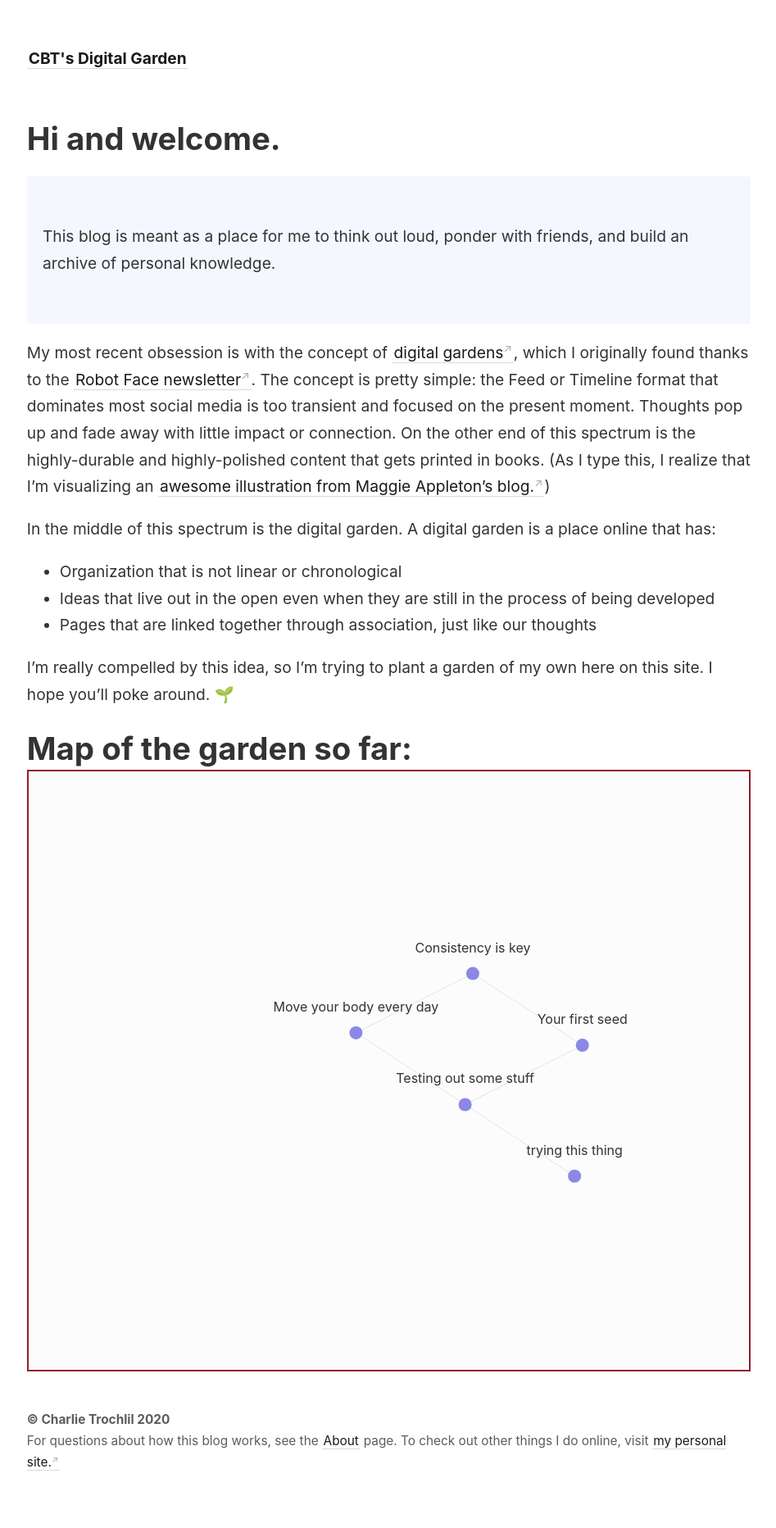
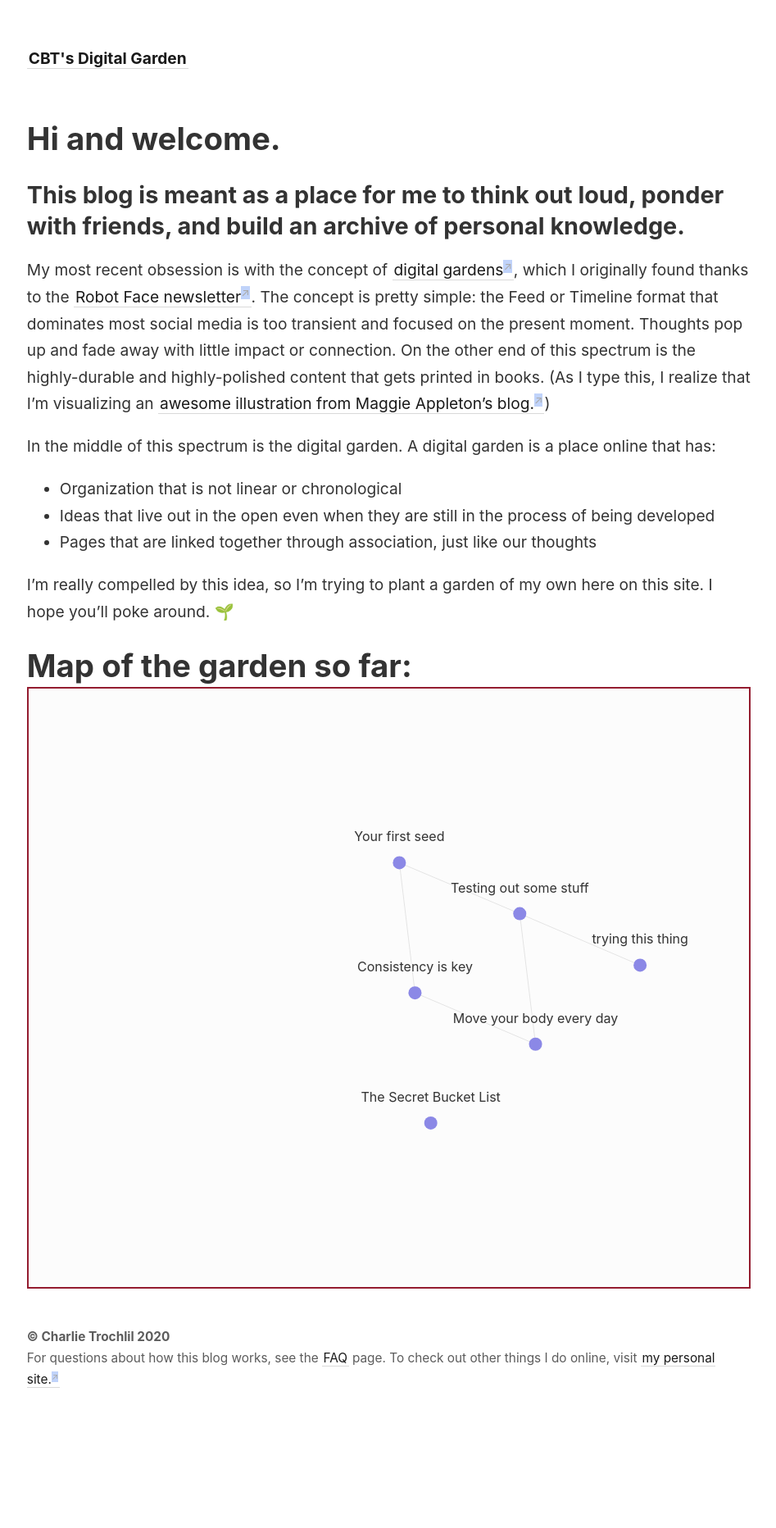
Before and after one commit to rhymeswithvocal/digital-garden, a Jekyll site: the page built from _pages/index.md, in a window 1280 px wide. Shown: the whole page at 82% size, without its empty margins (44-991 px from the left). Built offline with Jekyll 4.4.1, drawn with Linux system fonts in a browser that asks for light colours; after the commit the page ends 1763 px from its top, so only the background shows below that.

Commit message:
fixed location of a note, edited the styles a bit, changed index page

```diff
--- a/_includes/footer.html
+++ b/_includes/footer.html
@@ -1,3 +1,3 @@
 <b>© Charlie Trochlil 2020</b>
 <br>
- For questions about how this blog works, see the <a class="internal-link" href="/about">About</a> page. To check out other things I do online, visit <a class="external-link" href="https://charlietrochlil.com">my personal site.</a>
+ For questions about how this blog works, see the <a class="internal-link" href="/faq">FAQ</a> page. To check out other things I do online, visit <a class="external-link" href="https://charlietrochlil.com">my personal site.</a>
--- a/_pages/index.md
+++ b/_pages/index.md
@@ -7,9 +7,7 @@ permalink: /
 
 # Hi and welcome.
 
-<p style="padding: 3em 1em; background: #f5f7ff; border-radius: 4px;">
-  This blog is meant as a place for me to think out loud, ponder with friends, and build an archive of personal knowledge.
-</p>
+## This blog is meant as a place for me to think out loud, ponder with friends, and build an archive of personal knowledge.
 
 My most recent obsession is with the concept of [digital gardens](https://hapgood.us/2015/10/17/the-garden-and-the-stream-a-technopastoral/), which I originally found thanks to the [Robot Face newsletter](https://robotface.substack.com/). The concept is pretty simple: the Feed or Timeline format that dominates most social media is too transient and focused on the present moment. Thoughts pop up and fade away with little impact or connection. On the other end of this spectrum is the highly-durable and highly-polished content that gets printed in books. (As I type this, I realize that I'm visualizing an [awesome illustration from Maggie Appleton's blog.](https://maggieappleton.com/garden-history))
 
--- a/_sass/_style.scss
+++ b/_sass/_style.scss
@@ -86,6 +86,7 @@ a {
     background: #c0d3fa;
   }
   &:after {
+    background: #c0d3fa;
     position: relative;
     top: -0.5em;
     font-size: 0.7em;
```
Also changed, not shown: _notes/secret-bucket-list.md (renamed from _pages/secret-bucket-list.md), 1 other file.
